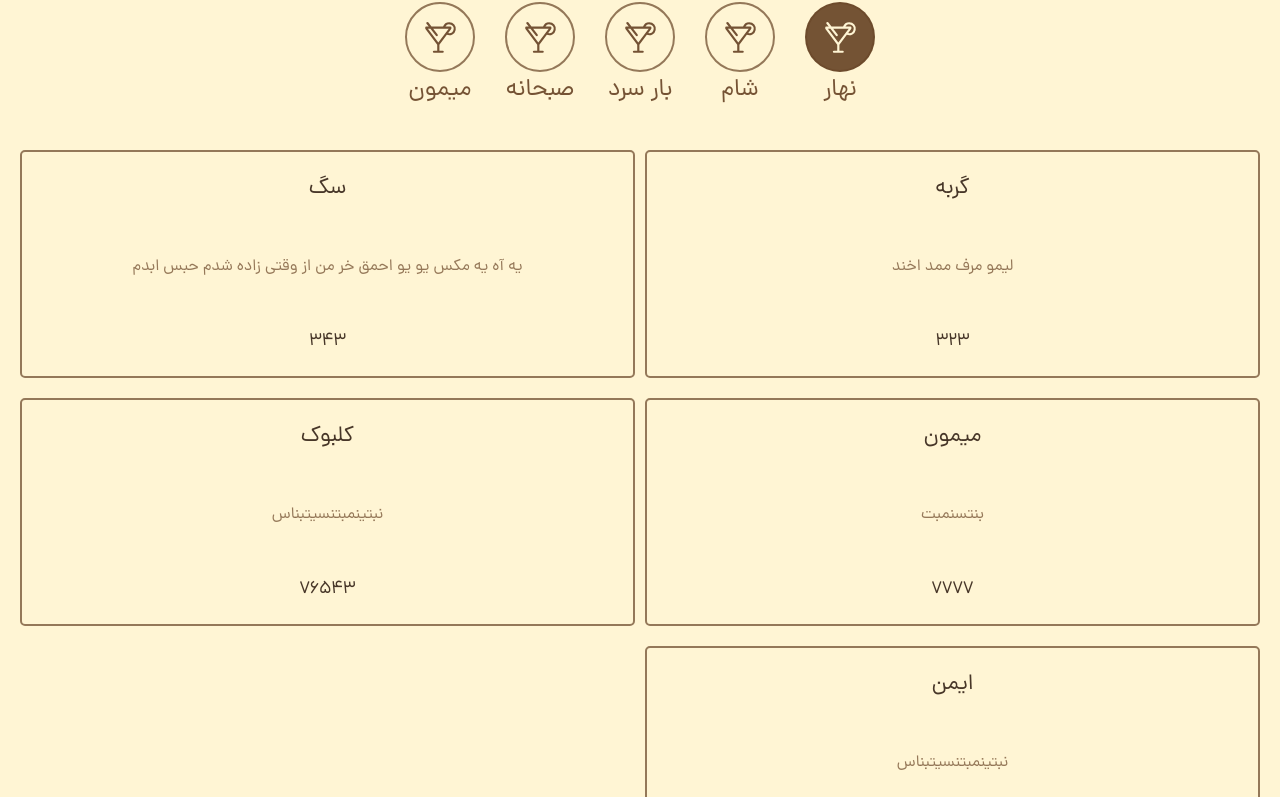
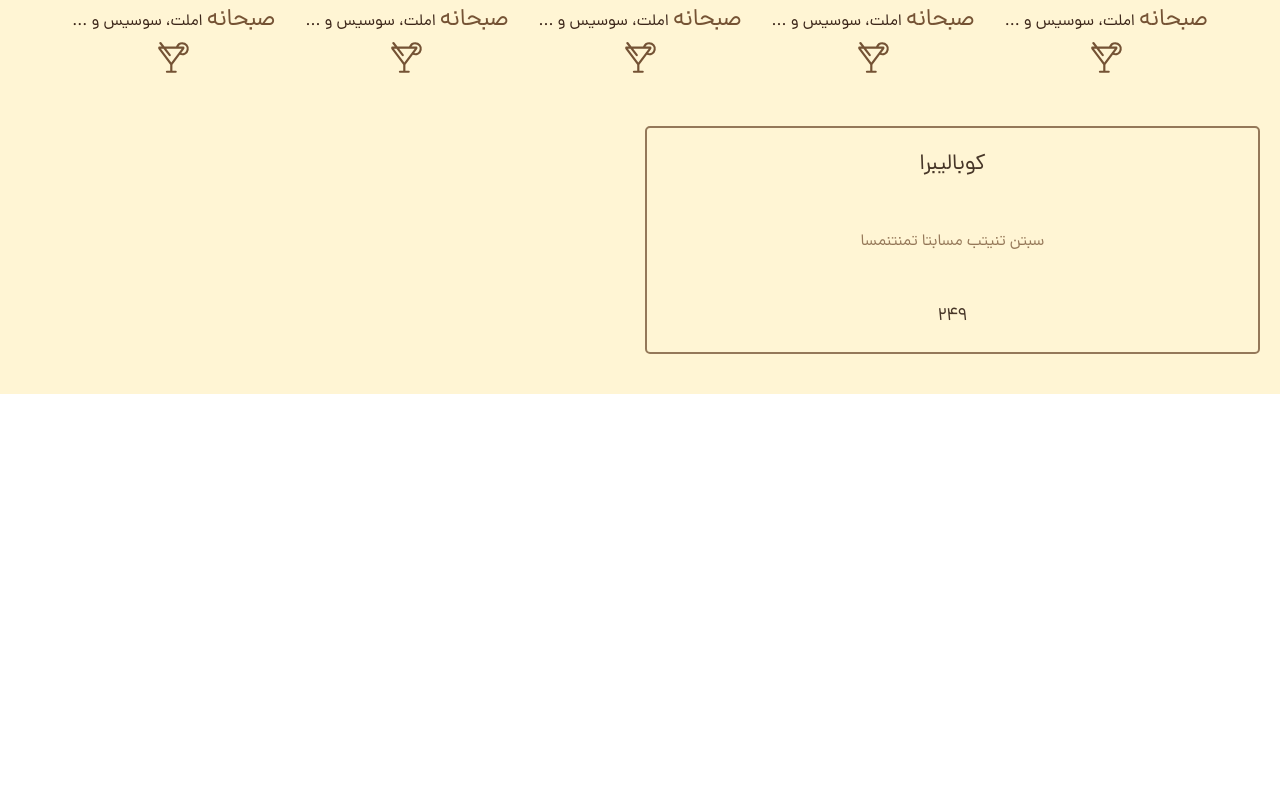
Before and after one commit to iamHeysam/luce-cafe, a plain HTML site: page index.html in a window 1280 px wide. Shown: the part 504-1301 px from the top of the page. After the commit the page ends 898 px from the top, so only its background shows below. Drawn offline with Linux system fonts and the light colour scheme.

Commit message:
Update index.html

```diff
--- a/index.html
+++ b/index.html
@@ -29,10 +29,14 @@
     <main class="main">
       <div class="container">
         <section class="menu-container">
-          <h2 class="menu-container__title">دسته بندی</h2>
+          <h2 class="menu-container__title">منو</h2>
           <div class="categories">
             <div class="category">
-              <div class="category__icon-box">
+              <div class="category__right">
+                <span class="category__title">صبحانه</span>
+                <span class="category__example">املت، سوسیس و ...</span>
+              </div>
+              <div class="category__left">
                 <svg
                   class="category__icon"
                   xmlns="http://www.w3.org/2000/svg"
@@ -43,10 +47,13 @@
                   />
                 </svg>
               </div>
-              <span class="category__title">بار سرد</span>
             </div>
             <div class="category">
-              <div class="category__icon-box">
+              <div class="category__right">
+                <span class="category__title">صبحانه</span>
+                <span class="category__example">املت، سوسیس و ...</span>
+              </div>
+              <div class="category__left">
                 <svg
                   class="category__icon"
                   xmlns="http://www.w3.org/2000/svg"
@@ -57,10 +64,13 @@
                   />
                 </svg>
               </div>
-              <span class="category__title">بار سرد</span>
             </div>
             <div class="category">
-              <div class="category__icon-box">
+              <div class="category__right">
+                <span class="category__title">صبحانه</span>
+                <span class="category__example">املت، سوسیس و ...</span>
+              </div>
+              <div class="category__left">
                 <svg
                   class="category__icon"
                   xmlns="http://www.w3.org/2000/svg"
@@ -71,10 +81,13 @@
                   />
                 </svg>
               </div>
-              <span class="category__title">بار سرد</span>
             </div>
             <div class="category">
-              <div class="category__icon-box">
+              <div class="category__right">
+                <span class="category__title">صبحانه</span>
+                <span class="category__example">املت، سوسیس و ...</span>
+              </div>
+              <div class="category__left">
                 <svg
                   class="category__icon"
                   xmlns="http://www.w3.org/2000/svg"
@@ -85,10 +98,13 @@
                   />
                 </svg>
               </div>
-              <span class="category__title">بار سرد</span>
             </div>
             <div class="category">
-              <div class="category__icon-box">
+              <div class="category__right">
+                <span class="category__title">صبحانه</span>
+                <span class="category__example">املت، سوسیس و ...</span>
+              </div>
+              <div class="category__left">
                 <svg
                   class="category__icon"
                   xmlns="http://www.w3.org/2000/svg"
@@ -99,7 +115,6 @@
                   />
                 </svg>
               </div>
-              <span class="category__title">بار سرد</span>
             </div>
           </div>
           <div class="menu">
@@ -115,6 +130,6 @@
     <footer class="footer"></footer>
 
     <script src="./swiper/swiper-element-bundle.min.js"></script>
-    <script src="./js/app.js"></script>
+    <!-- <script src="./js/app.js"></script> -->
   </body>
 </html>
```
